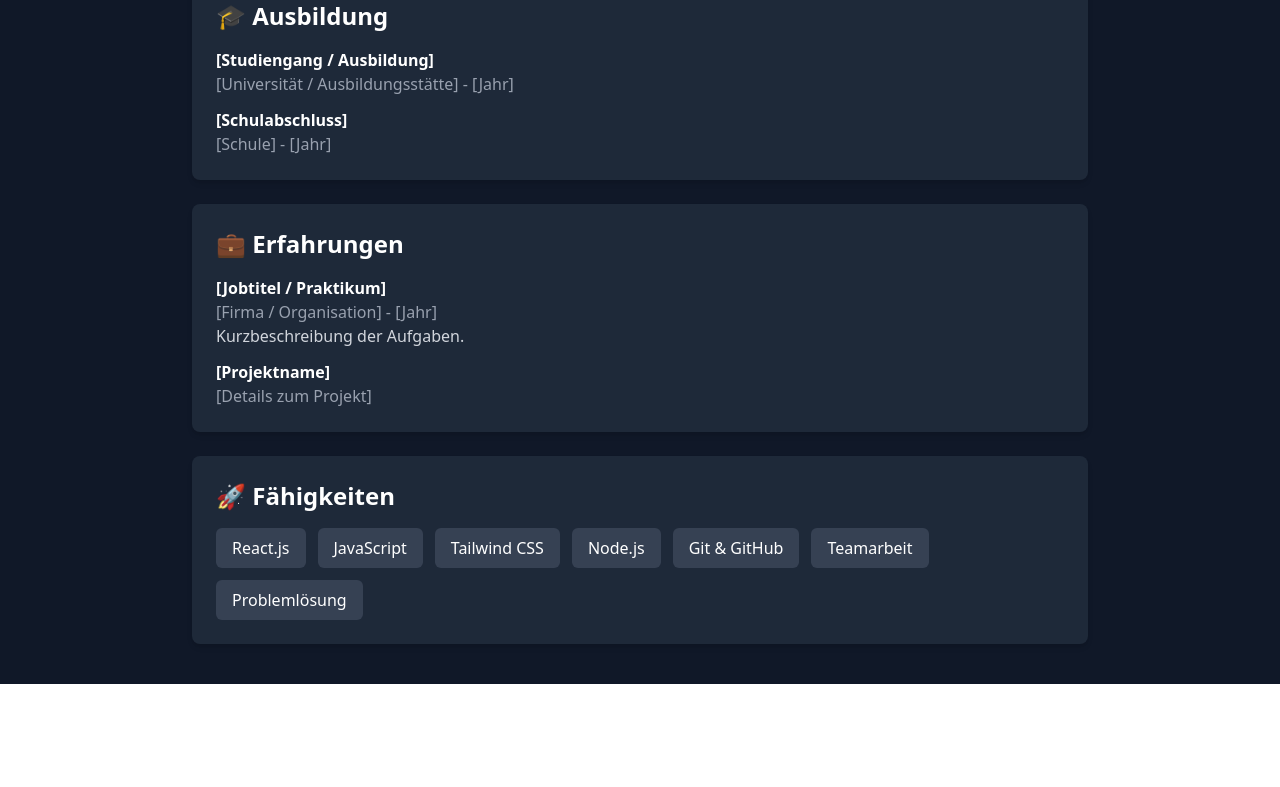
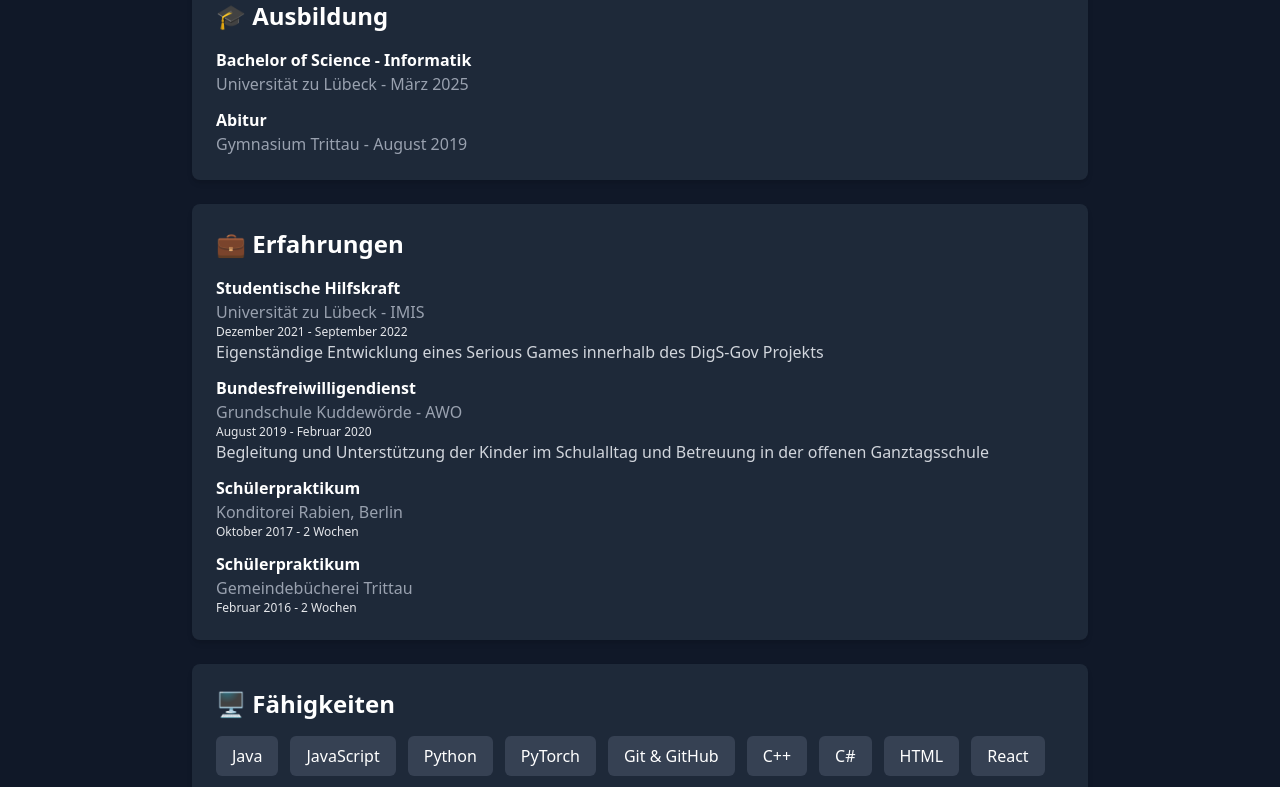
Before and after one commit to TimoWiesner/portfolioPage, a React (Vite) app in the folder portfolio/: page /CV in a window 1280 px wide. Shown: the part 200-987 px from the top of the page. Before the commit the page ends 884 px from the top, so only its background shows below. Built offline with nearby package versions, Linux system fonts and the light colour scheme.

Commit message:
Finished Website (for now)

```diff
--- a/portfolio/src/pages/CV.jsx
+++ b/portfolio/src/pages/CV.jsx
@@ -9,12 +9,12 @@ const CV = () => {
           <h2 className="text-2xl font-semibold mb-4">🎓 Ausbildung</h2>
           <ul className="space-y-3">
             <li>
-              <p className="font-bold">[Studiengang / Ausbildung]</p>
-              <p className="text-gray-400">[Universität / Ausbildungsstätte] - [Jahr]</p>
+              <p className="font-bold">Bachelor of Science - Informatik</p>
+              <p className="text-gray-400">Universität zu Lübeck - März 2025</p>
             </li>
             <li>
-              <p className="font-bold">[Schulabschluss]</p>
-              <p className="text-gray-400">[Schule] - [Jahr]</p>
+              <p className="font-bold">Abitur</p>
+              <p className="text-gray-400">Gymnasium Trittau - August 2019</p>
             </li>
           </ul>
         </section>
@@ -24,28 +24,59 @@ const CV = () => {
           <h2 className="text-2xl font-semibold mb-4">💼 Erfahrungen</h2>
           <ul className="space-y-3">
             <li>
-              <p className="font-bold">[Jobtitel / Praktikum]</p>
-              <p className="text-gray-400">[Firma / Organisation] - [Jahr]</p>
-              <p className="text-gray-300">Kurzbeschreibung der Aufgaben.</p>
+              <p className="font-bold">Studentische Hilfskraft</p>
+              <p className="text-gray-400">Universität zu Lübeck - IMIS</p>
+              <p className="text-xs text-gray-200">Dezember 2021 - September 2022</p>
+              <p className="text-gray-300">Eigenständige Entwicklung eines Serious Games innerhalb des DigS-Gov Projekts</p>
             </li>
             <li>
-              <p className="font-bold">[Projektname]</p>
-              <p className="text-gray-400">[Details zum Projekt]</p>
+              <p className="font-bold">Bundesfreiwilligendienst</p>
+              <p className="text-gray-400">Grundschule Kuddewörde - AWO</p>
+              <p className="text-xs text-gray-200">August 2019 - Februar 2020</p>
+              <p className="text-gray-300">Begleitung und Unterstützung der Kinder im Schulalltag und Betreuung in der offenen Ganztagsschule</p>
+            </li>
+            <li>
+              <p className="font-bold">Schülerpraktikum</p>
+              <p className="text-gray-400">Konditorei Rabien, Berlin</p>
+              <p className="text-xs text-gray-200">Oktober 2017 - 2 Wochen</p>
+
+            </li>
+            <li>
+              <p className="font-bold">Schülerpraktikum</p>
+              <p className="text-gray-400">Gemeindebücherei Trittau</p>
+              <p className="text-xs text-gray-200">Februar 2016 - 2 Wochen</p>
+
             </li>
           </ul>
         </section>
 
         {/* Fähigkeiten */}
+        <section className="max-w-4xl w-full bg-gray-800 p-6 rounded-lg shadow-md mb-6">
+          <h2 className="text-2xl font-semibold mb-4">🖥️ Fähigkeiten</h2>
+          <ul className="flex flex-wrap gap-3">
+            <li className="bg-gray-700 px-4 py-2 rounded-md">Java</li>
+            <li className="bg-gray-700 px-4 py-2 rounded-md">JavaScript</li>
+            <li className="bg-gray-700 px-4 py-2 rounded-md">Python</li>
+            <li className="bg-gray-700 px-4 py-2 rounded-md">PyTorch</li>
+            <li className="bg-gray-700 px-4 py-2 rounded-md">Git & GitHub</li>
+            <li className="bg-gray-700 px-4 py-2 rounded-md">C++</li>
+            <li className="bg-gray-700 px-4 py-2 rounded-md">C#</li>
+            <li className="bg-gray-700 px-4 py-2 rounded-md">HTML</li>
+            <li className="bg-gray-700 px-4 py-2 rounded-md">React</li>
+            <li className="bg-gray-700 px-4 py-2 rounded-md">CSS</li>
+            <li className="bg-gray-700 px-4 py-2 rounded-md">SQL</li>
+            <li className="bg-gray-700 px-4 py-2 rounded-md">Assembler</li>
+            <li className="bg-gray-700 px-4 py-2 rounded-md">Lisp</li>
+            <li className="bg-gray-700 px-4 py-2 rounded-md">ACT-R</li>
+          </ul>
+        </section>
+        {/* Fremdsprachen */}
         <section className="max-w-4xl w-full bg-gray-800 p-6 rounded-lg shadow-md">
-          <h2 className="text-2xl font-semibold mb-4">🚀 Fähigkeiten</h2>
+          <h2 className="text-2xl font-semibold mb-4">📖 Fremdsprachen</h2>
           <ul className="flex flex-wrap gap-3">
-            <li className="bg-gray-700 px-4 py-2 rounded-md">React.js</li>
-            <li className="bg-gray-700 px-4 py-2 rounded-md">JavaScript</li>
-            <li className="bg-gray-700 px-4 py-2 rounded-md">Tailwind CSS</li>
-            <li className="bg-gray-700 px-4 py-2 rounded-md">Node.js</li>
-            <li className="bg-gray-700 px-4 py-2 rounded-md">Git & GitHub</li>
-            <li className="bg-gray-700 px-4 py-2 rounded-md">Teamarbeit</li>
-            <li className="bg-gray-700 px-4 py-2 rounded-md">Problemlösung</li>
+            <li className="bg-gray-700 px-4 py-2 rounded-md">Deutsch - Muttersprche</li>
+            <li className="bg-gray-700 px-4 py-2 rounded-md">Englisch - fortgeschrittene Kenntnisse</li>
+            <li className="bg-gray-700 px-4 py-2 rounded-md">Französisch - Grundkenntnisse</li>
           </ul>
         </section>
       </div>
--- a/portfolio/src/pages/Contact.jsx
+++ b/portfolio/src/pages/Contact.jsx
@@ -7,13 +7,12 @@ const Contact = () => {
 
         {/* Platzhaltertext */}
         <p className="text-lg text-gray-300 text-center max-w-lg mb-6">
-          Ich freue mich über Anfragen, Kooperationen oder einfach nur einen netten Austausch.
-          Zögere nicht, mich per E-Mail zu kontaktieren!
+          Ich freue mich über Anfragen, Kooperationen oder einfach nur einen netten Austausch. Auch bei Fragen zögere nicht, mich per E-Mail zu kontaktieren!
         </p>
 
         {/* Kontakt-Button */}
         <a
-          href="mailto:deine.email@example.com"
+          href="mailto:timow2001@live.de"
           className="px-6 py-3 bg-blue-500 text-white font-semibold rounded-md shadow-md hover:bg-blue-600 transition duration-300"
         >
           📧 E-Mail senden
--- a/portfolio/src/pages/Home.jsx
+++ b/portfolio/src/pages/Home.jsx
@@ -2,12 +2,12 @@ import { Link } from "react-router-dom";
 import timo_wiesner from "../assets/timo-wiesner.png";
 
 const projects = [
-    { id: 1, title: "CT Bildsegmentierung", description: "This is a placeholder project.", link: "#" },
-    { id: 2, title: "Kognitive Modellierung", description: "This is another placeholder project.", link: "#" },
-    { id: 3, title: "Serious Game", description: "More placeholder text.", link: "#" },
-    { id: 4, title: "Brettspiel Projekt", description: "Yet another placeholder.", link: "#" },
-    { id: 5, title: "E-Commerce Website", description: "Yet another placeholder.", link: "#" },
-    { id: 6, title: "Bildsegmentierungs-App", description: "Yet another placeholder.", link: "#" },
+    { id: 1, title: "CT Bildsegmentierung", description: "Ein Projekt, bei dem ein UNet auf die Segmentierung von CT-Bildern trainiert wurde.", link: "#" },
+    { id: 2, title: "Kognitive Modellierung", description: "Das Projekt zu meiner Bachelorarbeit.", link: "#" },
+    { id: 3, title: "Serious Game", description: "Das Projekt zu meiner Tätigkeit als studentische Hilfskraft.", link: "#" },
+    { id: 4, title: "Brettspiel Projekt", description: "Studentenprojekt zum Software Engineering Modul.", link: "#" },
+    { id: 5, title: "E-Commerce Website", description: "Privates Projekt bei dem ich mich tiefgreifender mit der Webentwicklung befasst habe.", link: "#" },
+    { id: 6, title: "Bildsegmentierungs-App", description: "Startup Projekt in dem ich in der Entwicklung mitwirke.", link: "#" },
   ];
 
 const Home = () => {
@@ -28,9 +28,9 @@ const Home = () => {
                 <h1 className="text-4xl font-bold">Timo Wiesner</h1>
                 <p className="text-lg text-gray-300 mt-2 max-w-lg">
                   Ich bin ein ehrgeiziger Informatik-Student, der gerne Probleme löst und auch mal kreative
-                  Lösungsansätze probiert. Ich arbeite gut im Team und bin sozial anpassungsfähig.
-                  Ich liebe es, neue Perspektiven einzunehmen und mit anderen Fachbereichen zusammenzuarbeiten,
-                  um innovative Lösungen zu finden.
+                  Lösungsansätze probiert. Ich arbeite gut im Team und bin sozial anpassungsfähig. Ich liebe es neue
+                  Perspektiven einzunehmen und mich in die Rolle Anderer hineinzuversetzen. Ich arbeite auch gerne mit
+                  Leuten aus anderen Fachbereichen zusammen, denn so kann man oft neue Zusammenhänge erkennen und gemeinsame Lösungsansätze finden.
                 </p>
               </div>
 
@@ -55,7 +55,7 @@ const Home = () => {
 
           {/* Contact Section (Sticky at the bottom) */}
           <div class="w-full bg-gray-800 py-4 mt-16 fixed bottom-0 text-center">
-            <p>📧 Kontakt: your.email@example.com</p>
+            <p>📧 Kontakt: timow2001@live.de</p>
           </div>
         </div>
       );
--- a/portfolio/src/pages/Projects.jsx
+++ b/portfolio/src/pages/Projects.jsx
@@ -9,39 +9,45 @@ import image_segmentation from "../assets/image-segmentation.png";
 const projects = {
   "1": {
     title: "Trainieren eines UNets zur Segmentierung von Herzstrukturen",
-    description: "Lorem ipsum dolor sit amet, consectetur adipiscing elit. Praesent feugiat, justo in elementum venenatis.",
+    description: "Innerhalb des Moduls Bachelorprojekt haben wir 2023 in einem kleinen Team ein nnUNet darauf trainiert eine Typ-B Aortendissektion durch Bildsegmentierung zu erkennen (TBAD-Dataset). Das übergeordnete Ziel war es hierbei das trainierte Modell anschließend auf dem Akida-Bainchip 2.0 laufen zu lassen. Das Trainieren des Modells hat sehr gut funktioniert, die Segmentierung lief mit einer Genauigkeit von 98%. Da das trainierte Modell jedoch größer war als erwartet, lief die Konvertierung und Inbetriebnahme auf dem Akida-Bainchip schwieriger als erwartet und konnte leider nicht erfolgreich beendet werden.",
     image: anatomyHeart,
-    github: "https://github.com/yourusername/project-one",
+    github: "none",
+    tech: ["Python", "PyTorch", "Keras", "OpenCV", "Scikit-learn", "Numpy", "Onnx"]
   },
   "2": {
     title: "Entwicklung eines kognitiven Modells mit ACT-R",
-    description: "Sed ut perspiciatis unde omnis iste natus",
+    description: "Dieses Projekt war Teil meiner Bachelorarbeit. Hier habe ich in zusammenarbeit mit einem Forscherteam der Technischen Universität Delft ein kognitives Modell (ACT-R) entwickelt, welches das menschliche Verhalten in einem Unterbrechungsszenario simulieren soll. Das Experiment wurde von der TU Delft entwickelt, dort sollten die Daten, die mein Modell hervorgebracht hat, dazu verwendet werden Robotervorschläge innerhalb des Experiments bezüglich des Zeitpunkts und der Qualität zu verbessern. Das Modell war erfolgreich darin, menschliches Verhalten mit minimalen abweichungen abzubidlden. Auf meiner Arbeit basierend habe ich gemeinsam mit dem Institut ein Paper verfasst und bei der ICCM eingereicht.",
     image: ai_head,
-    github: "https://github.com/yourusername/project-two",
+    github: "none",
+    tech: ["Lisp", "ACT-R", "Kognitive Modellierung", "Wissenschaftliches Arbeiten"]
   },
   "3": {
     title: "Serious Game zur sozialen Notlage Arbeitslosigkeit",
-    description: "Sed ut perspiciatis unde omnis iste natus",
+    description: "Am Institut für Multimediale und Interaktive Systeme habe ich während meiner Tätigkeit als studentische Hilfskraft im Projekt Die öffentliche Verwaltung als Förderer digitaler Souveränität (DigS-Gov) eigenverantwortlich ein Serious Game entwickelt. Es handelte sich um ein Point-and-Click Adventure, in dem der Spieler in die Rolle eines Arbeitslosen schlüpft und versucht, sich im Jobcenter zurechtzufinden. Es diente der erleichterten Informatiosnvermittlung und des Verständnisses der Prozesse im Jobcenter. Hierbei habe ich nach geeigneten Frameworks rechercheriert, so wie grafische Oberflächen gestaltet und die Spiellogik implementiert.",
     image: jobcenter,
-    github: "https://github.com/yourusername/project-two",
+    github: "none",
+    tech: ["JavaScript", "Design", "Softwareentwicklung"]
   },
   "4": {
     title: "Brettspielrealisierung mit JavaFX Oberfläche",
-    description: "Sed ut perspiciatis unde omnis iste natus",
+    description: "Dieses Projekt wurde im Rahmen des Moduls Software Engineering Praktikum im Jahr 2022 entwickelt. Das Hauptziel bestand darin, eine digitale Version des Brettspiels Keltis zu konzipieren und umzusetzen. Im Team haben wir diverse Einstellungsoptionen sowie Lokalen-Multiplayer mit bis zu vier Spielern und High-Score Listen implementiert. Zusätzlich haben wir verschiedene Schwierigkeitsgrade für KI-Gegner konzipiert. Während des Projekts haben wir unser Wissen über Softwarearchitektur und Teamkoordination erweitert.",
     image: game_board,
-    github: "https://github.com/yourusername/project-two",
+    github: "none",
+    tech: ["Java", "JavaFX"]
   },
   "5": {
-    title: "E-Commerce-Website mit Stripe und Content-Manager",
-    description: "Sed ut perspiciatis unde omnis iste natus",
+    title: "E-Commerce-Website",
+    description: "Privat habe ich eine kleine, aber funktionale E-Commerce Website entwickelt. Das Front-End wurde mit React und TailwindCSS umgesetzt. Als Backend dient die Headless CMS Sanity und der Bezahlvorgang erfolgt über Stripe. Die Website ist responsiv und bietet eine einfache Benutzerführung. Die Website ist nicht online, da sie nur zu Testzwecken entwickelt wurde. Jedoch habe ich hierbei viel über das zusammenspiel von Front- und Backend gelernt, sowie über Website-Entwicklung im allgemeinen.",
     image: e_commerce,
     github: "none",
+    tech: ["React", "Stripe", "Sanity"]
   },
   "6": {
     title: "Startup Bildsegmentierungs-App",
-    description: "Sed ut perspiciatis unde omnis iste natus",
+    description: "Aktuell unterstütze ich bei der Umsetzung einer Startup-Idee. Es handelt sich um eine App, die mithilfe von Segment-Anything Bilder segmentiert und anhand von bestimmten Kriterien bewertet. Weitere Informationen kann ich hierzu leider nicht preisgeben, da es sich um ein laufendes Projekt handelt.",
     image: image_segmentation,
-    github: "none"
+    github: "none",
+    tech: ["Python", "OpenCV", "PyTorch", "Segment-Anything"]
   }
 };
 
@@ -60,14 +66,30 @@ const Projects = () => {
 
   {/* Content Wrapper */}
   <div className="flex flex-col md:flex-row items-center max-w-4xl w-full bg-gray-800 p-6 rounded-lg shadow-lg">
+
     {/* Left Side: Image */}
     <img src={project.image} alt={project.title} className="w-full md:w-1/2 rounded-lg shadow-md bg-white" />
 
-        {/* Right Side: Description */}
+    {/* Right Side: Description & Tech-Stack */}
     <div className="md:w-1/2 md:ml-6 mt-6 md:mt-0">
+      {/* Project Description */}
       <p className="text-gray-300 text-lg">{project.description}</p>
+
+      {/* Tech-Stack unter der Beschreibung */}
+      <div className="mt-4">
+        <h3 className="text-gray-300 font-semibold">Skills:</h3>
+        <ul className="flex flex-wrap gap-2 mt-2">
+          {project.tech.map((tech, index) => (
+            <li key={index} className="bg-gray-700 px-3 py-1 rounded-md text-sm">
+              {tech}
+            </li>
+          ))}
+        </ul>
       </div>
     </div>
+
+  </div>
+
 
         {project.github !== "none" && (
           <a
```
Lines whose indentation alone changed are shown as unchanged.
